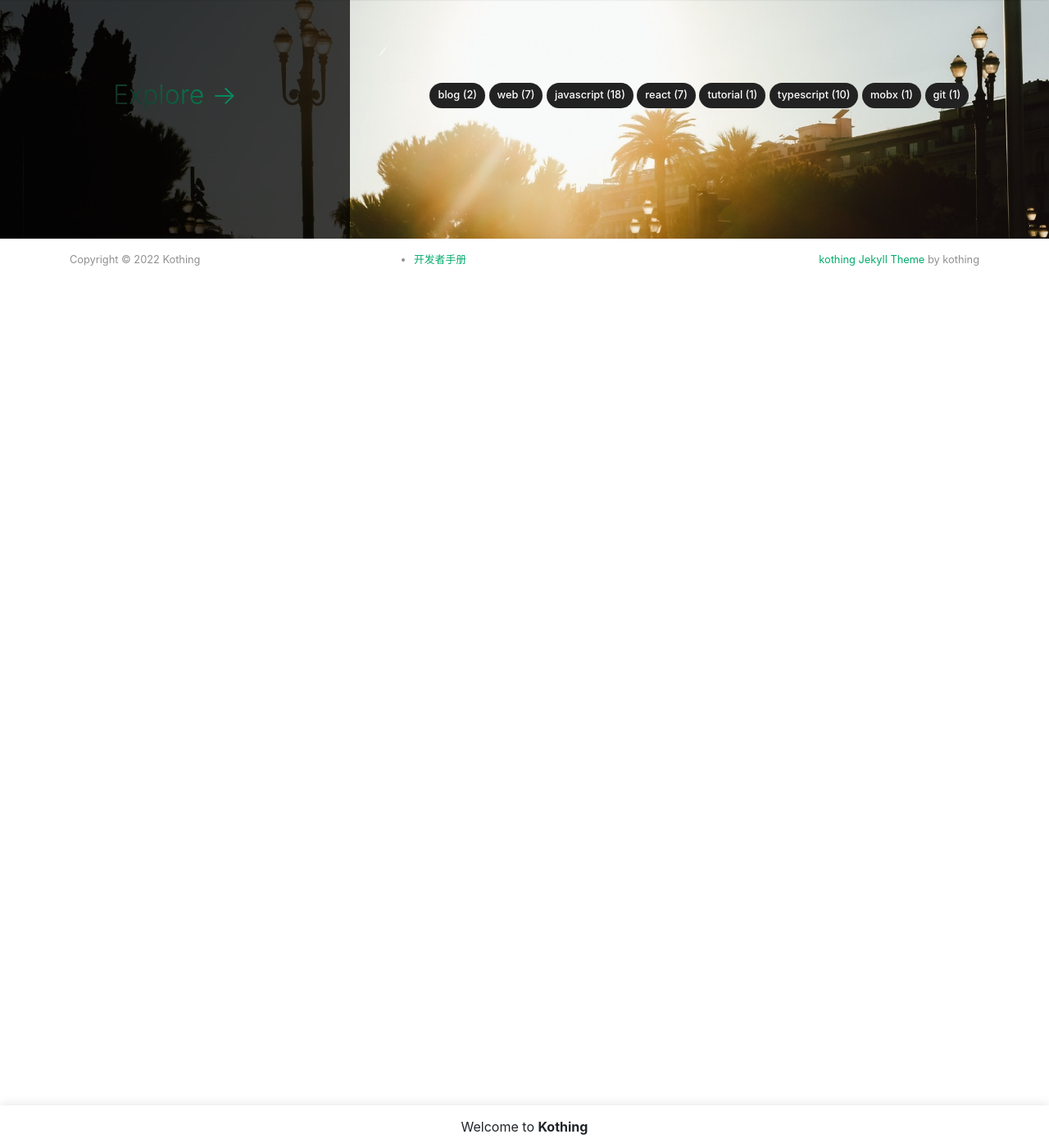
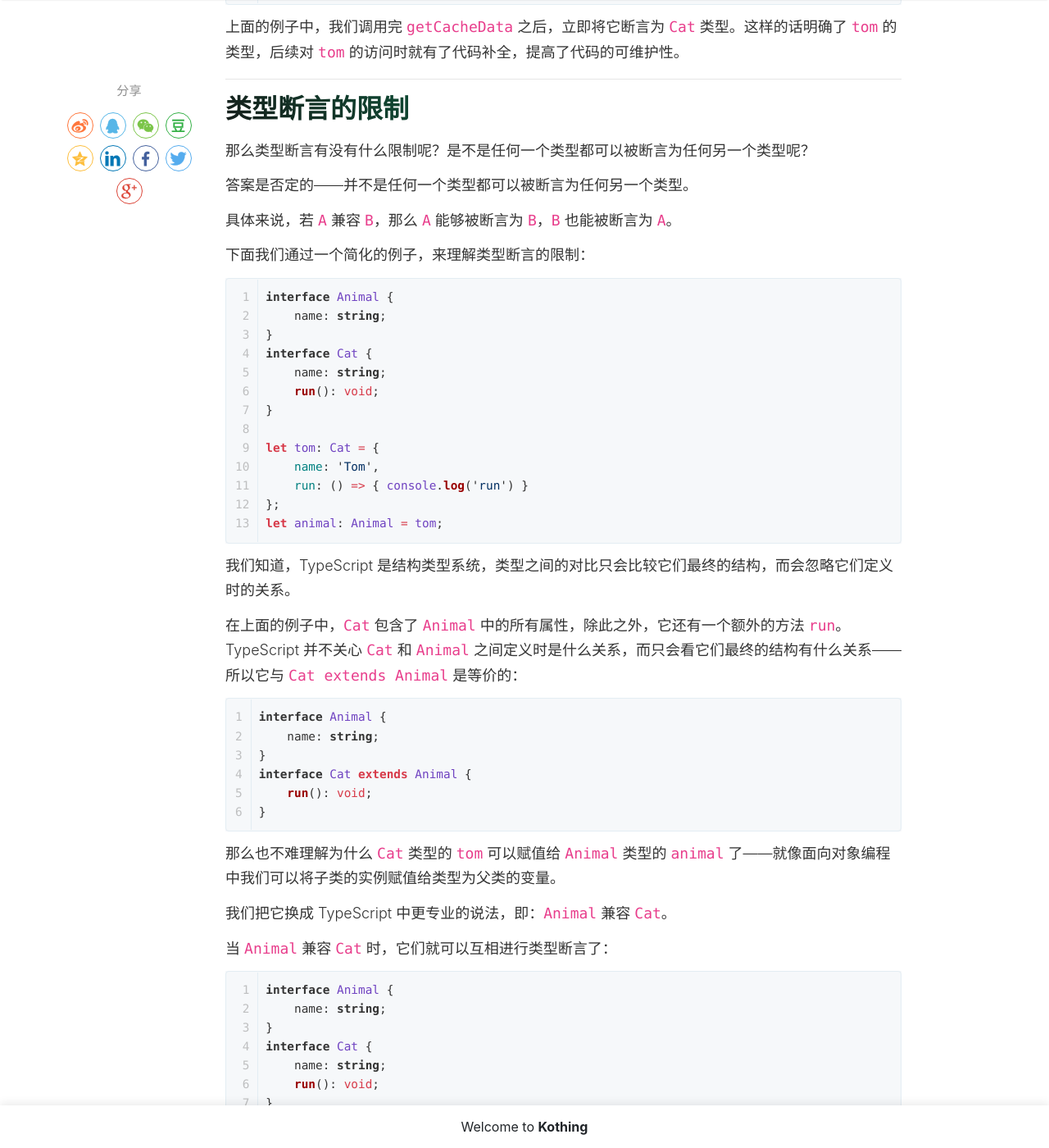
Before and after one commit to kothing/kothing.github.io, a Jekyll site: the page built from _posts/2022-03-21-typescript-type-assertion.md, in a window 1280 px wide and 1400 px high, scrolled down 7515 px. Shown: the whole window at 82% size. Built offline with Jekyll 4.4.1, drawn with Linux system fonts in a browser that asks for light colours; nearby versions of some CDN libraries; comment, search, counter and statistics services are not loaded; some of the changed text lies outside the part shown.

Commit message:
Update 2022-03-21-typescript-type-assertion.md

````diff
--- a/_posts/2022-03-21-typescript-type-assertion.md
+++ b/_posts/2022-03-21-typescript-type-assertion.md
@@ -232,10 +232,114 @@
 总之，一方面不能滥用 `as any`，另一方面也不要完全否定它的作用，我们需要在类型的严格性和开发的便利性之间掌握平衡（这也是 TypeScript 的设计理念之一），才能发挥出 TypeScript 最大的价值。
 
 ### 将 `any` 断言为一个具体的类型
+在日常的开发中，我们不可避免的需要处理 any 类型的变量，它们可能是由于第三方库未能定义好自己的类型，也有可能是历史遗留的或其他人编写的烂代码，还可能是受到 TypeScript 类型系统的限制而无法精确定义类型的场景。
+
+遇到 `any` 类型的变量时，我们可以选择无视它，任由它滋生更多的 `any`。
+
+我们也可以选择改进它，通过类型断言及时的把 `any` 断言为精确的类型，亡羊补牢，使我们的代码向着高可维护性的目标发展。
+
+举例来说，历史遗留的代码中有个 `getCacheData`，它的返回值是 `any`：
+```ts
+function getCacheData(key: string): any {
+    return (window as any).cache[key];
+}
+```
+那么我们在使用它时，最好能够将调用了它之后的返回值断言成一个精确的类型，这样就方便了后续的操作：
+```ts
+function getCacheData(key: string): any {
+    return (window as any).cache[key];
+}
+
+interface Cat {
+    name: string;
+    run(): void;
+}
+
+const tom = getCacheData('tom') as Cat;
+tom.run();
+```
+上面的例子中，我们调用完 `getCacheData` 之后，立即将它断言为 `Cat` 类型。这样的话明确了 `tom` 的类型，后续对 `tom` 的访问时就有了代码补全，提高了代码的可维护性。
 
 ---
 
 ## 类型断言的限制
+那么类型断言有没有什么限制呢？是不是任何一个类型都可以被断言为任何另一个类型呢？
+
+答案是否定的——并不是任何一个类型都可以被断言为任何另一个类型。
+
+具体来说，若 `A` 兼容 `B`，那么 `A` 能够被断言为 `B`，`B` 也能被断言为 `A`。
+
+下面我们通过一个简化的例子，来理解类型断言的限制：
+```ts
+interface Animal {
+    name: string;
+}
+interface Cat {
+    name: string;
+    run(): void;
+}
+
+let tom: Cat = {
+    name: 'Tom',
+    run: () => { console.log('run') }
+};
+let animal: Animal = tom;
+```
+我们知道，TypeScript 是结构类型系统，类型之间的对比只会比较它们最终的结构，而会忽略它们定义时的关系。
+
+在上面的例子中，`Cat` 包含了 `Animal` 中的所有属性，除此之外，它还有一个额外的方法 `run`。TypeScript 并不关心 `Cat` 和 `Animal` 之间定义时是什么关系，而只会看它们最终的结构有什么关系——所以它与 `Cat extends Animal` 是等价的：
+```ts
+interface Animal {
+    name: string;
+}
+interface Cat extends Animal {
+    run(): void;
+}
+```
+那么也不难理解为什么 `Cat` 类型的 `tom` 可以赋值给 `Animal` 类型的 `animal` 了——就像面向对象编程中我们可以将子类的实例赋值给类型为父类的变量。
+
+我们把它换成 TypeScript 中更专业的说法，即：`Animal` 兼容 `Cat`。
+
+当 `Animal` 兼容 `Cat` 时，它们就可以互相进行类型断言了：
+```ts
+interface Animal {
+    name: string;
+}
+interface Cat {
+    name: string;
+    run(): void;
+}
+
+function testAnimal(animal: Animal) {
+    return (animal as Cat);
+}
+function testCat(cat: Cat) {
+    return (cat as Animal);
+}
+```
+这样的设计其实也很容易就能理解：
+
++ 允许 `animal as Cat` 是因为「父类可以被断言为子类」，这个前面已经学习过了
++ 允许 `cat as Animal` 是因为既然子类拥有父类的属性和方法，那么被断言为父类，获取父类的属性、调用父类的方法，就不会有任何问题，故「子类可以被断言为父类」
+需要注意的是，这里我们使用了简化的父类子类的关系来表达类型的兼容性，而实际上 TypeScript 在判断类型的兼容性时，比这种情况复杂很多，详细请参考[类型的兼容性（TODO)][]章节。
+
+总之，若 `A` 兼容 `B`，那么 `A` 能够被断言为 `B`，`B` 也能被断言为 `A`。
+
+同理，若 `B` 兼容 `A`，那么 `A` 能够被断言为 `B`，`B` 也能被断言为 `A`。
+
+所以这也可以换一种说法：
+
+要使得 `A` 能够被断言为 `B`，只需要 `A` 兼容 `B` 或 `B` 兼容 `A` 即可，这也是为了在类型断言时的安全考虑，毕竟毫无根据的断言是非常危险的。
+
+综上所述：
+
++ 联合类型可以被断言为其中一个类型
++ 父类可以被断言为子类
++ 任何类型都可以被断言为 `any`
++ `any` 可以被断言为任何类型
++ 要使得 `A` 能够被断言为 `B`，只需要 `A` 兼容 `B` 或 `B` 兼容 `A` 即可
+
+其实前四种情况都是最后一个的特例。
 
 ---
 
````
